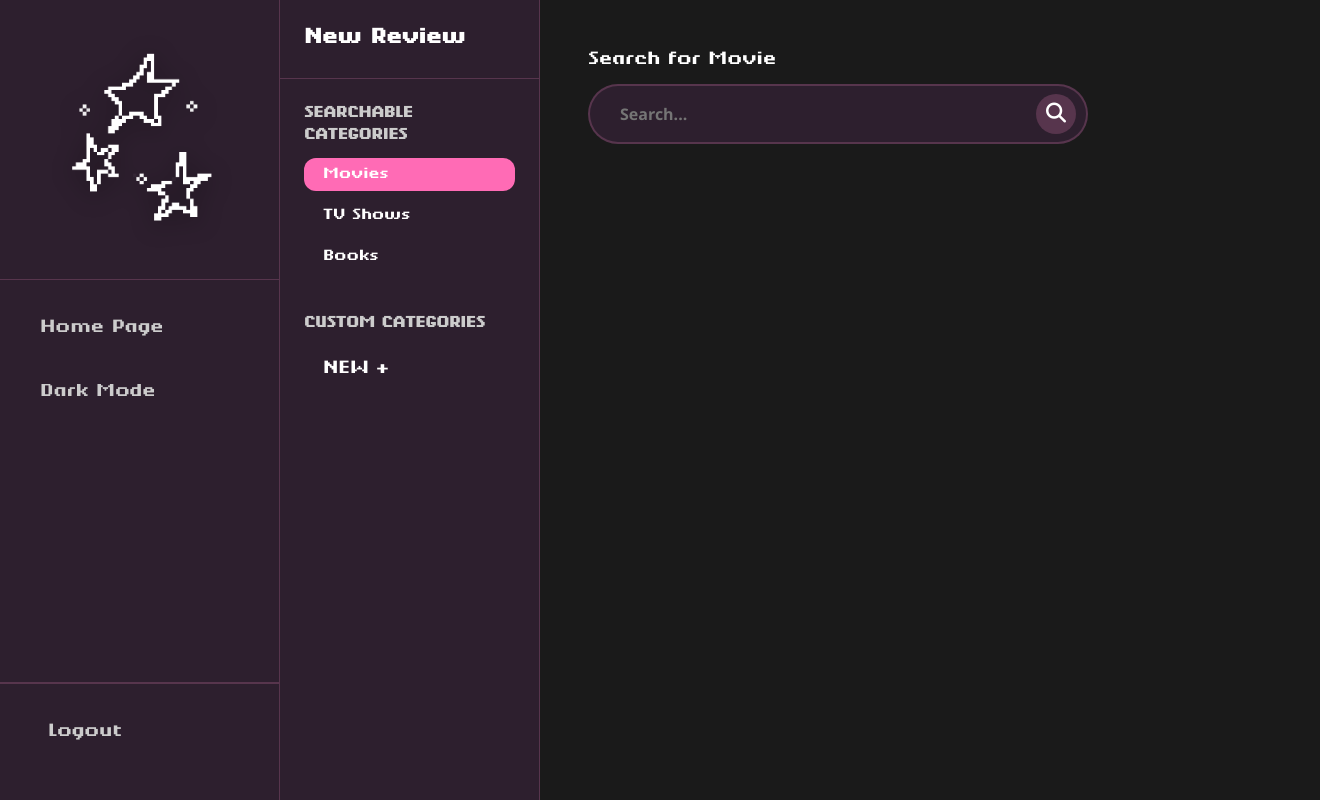
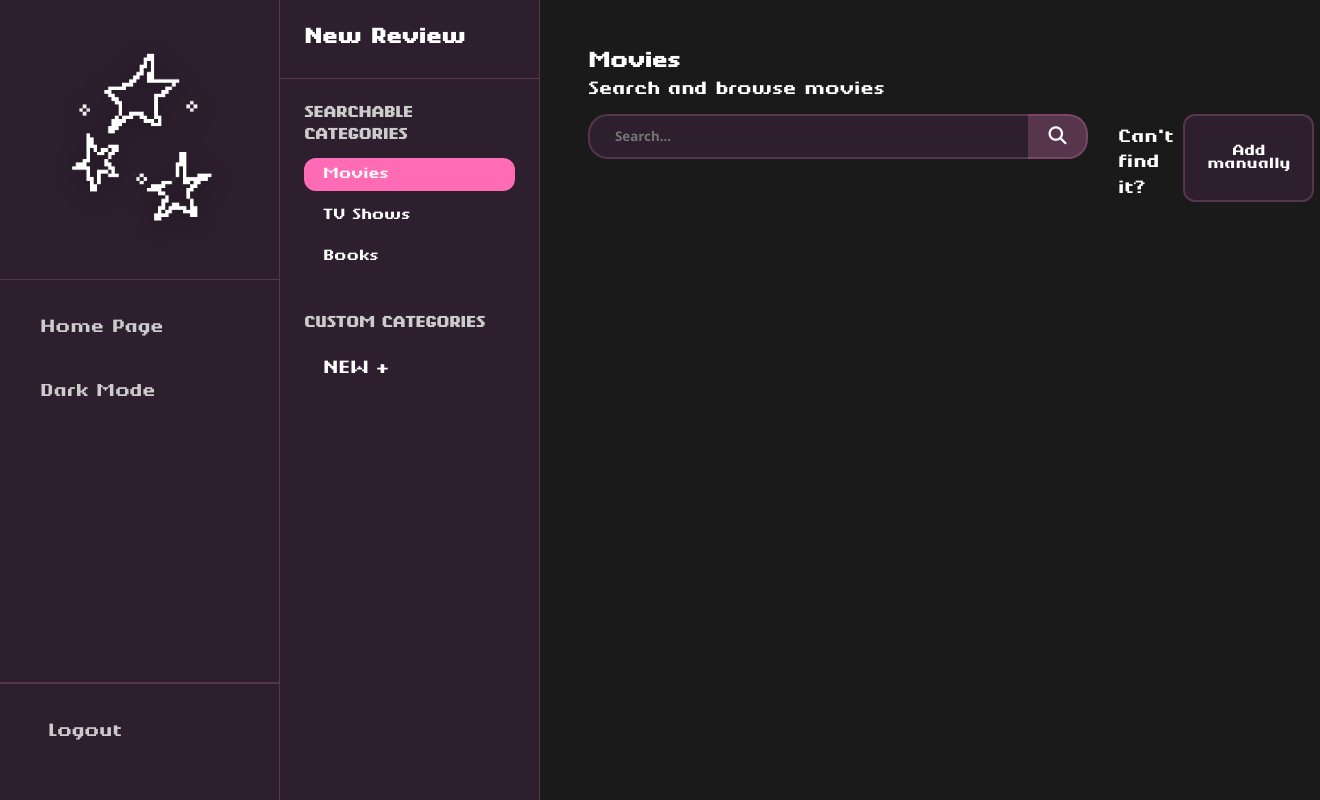
Before and after one commit to mariamsa02/ReviewApp, a Flask app: page /search in a window 1320 px wide. Run offline with Flask 3, Linux system fonts and the light colour scheme; the visitor is signed in with stand-in values (Sample User, id 1); data that the repository does not hold is empty; some libraries are stand-ins or nearby versions.

Commit message:
Updated appearance of search page and added button that will lead to manual move/tv/book input

```diff
--- a/flask_app/static/search.js
+++ b/flask_app/static/search.js
@@ -30,7 +30,8 @@ document.addEventListener('DOMContentLoaded', () => {
 
     const resultsDiv = document.getElementById('search-results');
     const searchTitle = document.querySelector('.search-title');
-    if (searchTitle) searchTitle.innerHTML = `Search for ${currentCategory}`;
+    // Set up for when page is first loaded
+    if (searchTitle) searchTitle.innerHTML = `<h3>Movies</h3><p>Search and browse movies</p>`;
 
     customBtns.forEach(btn => {
             btn.addEventListener('click', () => {
@@ -66,7 +67,7 @@ document.addEventListener('DOMContentLoaded', () => {
             else if (text === "TV Shows") currentCategory = "TV";
             else if (text === "Books") currentCategory = "Book";
 
-            if (searchTitle) searchTitle.innerHTML = `Search for ${text}`;
+            if (searchTitle) searchTitle.innerHTML = `<h3>${text}</h3><p>Search and browse ${text.toLowerCase()}`;
         });
     });
 
--- a/flask_app/static/style.css
+++ b/flask_app/static/style.css
@@ -568,23 +568,35 @@ font-size: 18px;
     display: flex;
     background: var(--bg-card);
     border: 2px solid var(--border-color);
-    border-radius: 60px;
-    width: 500px;
-    height: 60px;
+    border-radius: 20px;
+    width: 500px; /*prev: 500px*/
+    height: 45px; /*prev: 60px*/
     padding: 8px 10px;
+    position: absolute;
 }
 
+.search-container:focus-within {
+    outline: none;
+    border-color: var(--accent-color);
+    box-shadow: 0 0 10px var(--shadow-color);
+    }
+
+.search-container:focus-within .search-btn {
+    background: var(--accent-color);
+    transition: background 0.2s ease;
+}
 .search-title {
     margin-bottom: 10px;
 }
 
-.search-container input {
+.media-search {
     flex: 1;
     background: transparent;
     border: 0;
     outline: none;
-    padding: 20px;
-    font-size: 1rem;
+    /*padding: 20px;*/ /*testing how searchbar looks smaller*/
+    padding-left: 15px;
+    /*font-size: 1rem;*/
     color: var(--text-primary);
     font-family: var(--font-body);
     font-weight: bold;
@@ -592,18 +604,50 @@ font-size: 18px;
 }
 
 .search-btn {
-    height: 40px;
-    width: 40px;
-    border-radius: 50%;
+    height: 45px; /*60px*/
+    width: 60px;
+    border-radius: 0 20px 20px 0;
     background:  var(--border-color);
     cursor: pointer;
+    border: none;
+    display: block;
+    position: absolute;
+    right: 0;
+    top: 0;
+    padding: 0;
+    margin: -1.5px;
+
 }
 
 .search-btn .search-icon {
-    font-size: 20px;
+    font-size: 18px; /*prev: 20px*/
     text-align: center;
-    flex-shrink: 0;
     color: var(--text-primary);
+}
+
+.add-btn {
+display: flex;
+margin-left: 530px;
+gap: 10px;
+}
+
+#manual-txt {
+margin-top: 12px;
+}
+
+#manual-btn {
+    padding: 14px 22px;
+    background: var(--bg-card);
+    color: var(--text-primary);
+    border: 2px solid var(--border-color);
+    font-family: var(--font-main);
+    border-radius: 12px;
+    cursor: pointer;
+    }
+
+#manual-btn:hover {
+    border-color: var(--accent-color);
+    box-shadow: 0 0 10px var(--shadow-color);
 }
 
 #loading {
@@ -615,9 +659,8 @@ font-size: 18px;
 
 /* SEARCH RESULTS */
 
-.search-results {
-    gap: 20px;
-    padding: 20px;
+#search-results {
+    padding-top: 10px;
 }
 .result-img {
     cursor: pointer;
--- a/flask_app/templates/search.html
+++ b/flask_app/templates/search.html
@@ -82,6 +82,11 @@
             <span class="search-icon"><i class="fa-solid fa-magnifying-glass"></i></span></button>
 </div>
 
+        <div class="add-btn">
+            <p id="manual-txt">Can't find it?</p>
+            <button type="button" id="manual-btn">Add manually</button>
+        </div>
+
         <div id="loading">Loading...</div>
 
     <div id="search-results">
```
